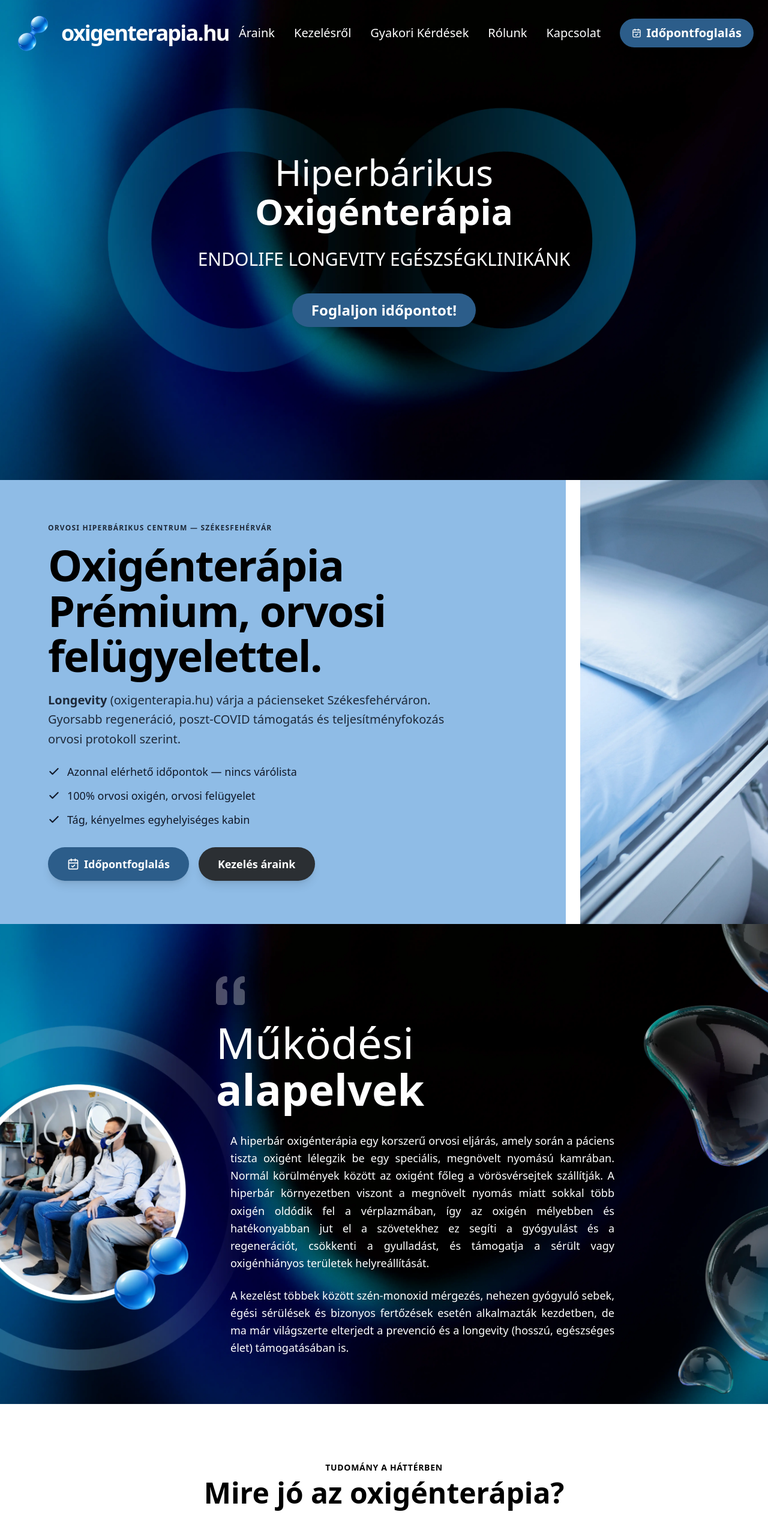
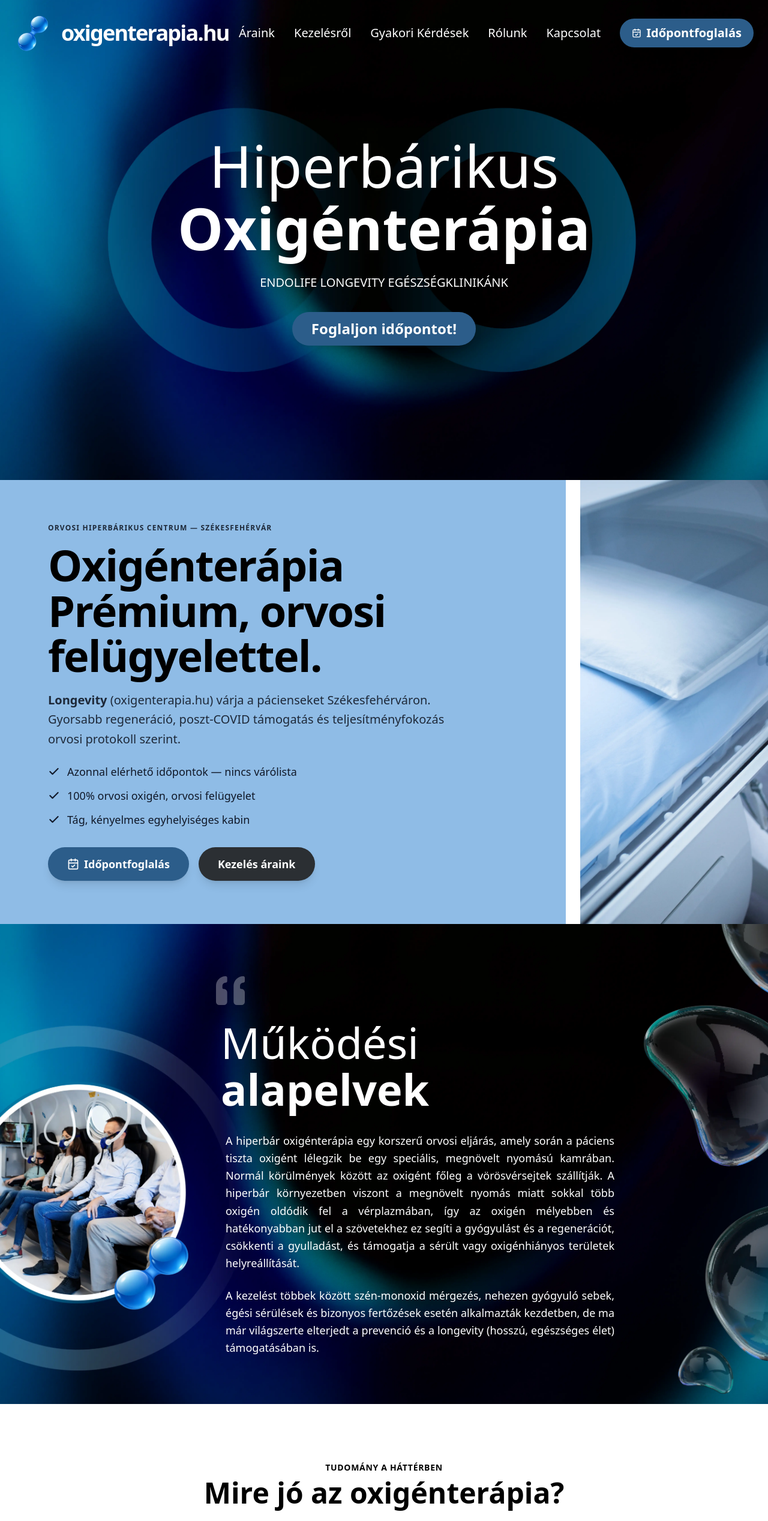
Before and after one commit to szombathrobert/hbot, a Next.js app: page / in a window 1280 px wide. Shown: the top 2535 px of the page at 60% size. Built offline with nearby package versions, Linux system fonts and the light colour scheme.

Commit message:
Fixing hero and functionalpage

```diff
--- a/app/compoenents/sections/FunctionalPage.tsx
+++ b/app/compoenents/sections/FunctionalPage.tsx
@@ -24,12 +24,12 @@ export const FunctionalPage = () => {
                         stroke="none"
                     />
 
-                    <h1 className="text-5xl md:text-6xl lg:text-7xl leading-[1.08] mb-8 text-white text-left md:pl-26">
+                    <h1 className="text-5xl md:text-6xl lg:text-7xl leading-[1.08] mb-8 text-white text-left md:pl-28">
                         Működési
                         <span className="text-white font-bold block md:inline"> alapelvek</span>
                     </h1>
 
-                    <div className="w-full md:pl-32">
+                    <div className="w-full md:pl-30">
                         <p className="text-white text-justify text-lg md:text-lg leading-relaxed mb-6">
                             A hiperbár oxigénterápia egy korszerű orvosi eljárás, amely során a páciens tiszta oxigént lélegzik be egy speciális, megnövelt nyomású kamrában. Normál körülmények között az oxigént főleg a vörösvérsejtek szállítják. A hiperbár környezetben viszont a megnövelt nyomás miatt sokkal több oxigén oldódik fel a vérplazmában, így az oxigén mélyebben és hatékonyabban jut el a szövetekhez ez segíti a gyógyulást és a regenerációt, csökkenti a gyulladást, és támogatja a sérült vagy oxigénhiányos területek helyreállítását.
                         </p>
--- a/app/compoenents/sections/Hero.tsx
+++ b/app/compoenents/sections/Hero.tsx
@@ -8,7 +8,7 @@ export const Hero = ({ city = 'Székesfehérvár' }: { city?: string }) => {
   return (
     <section
       aria-label="Főújdonságok és időpontfoglalás"
-      className="relative w-full h-screen bg-[url('/hero.webp')] bg-cover bg-center bg-no-repeat overflow-hidden flex items-center justify-center"
+      className="relative w-full h-screen bg-[url('/hero.webp')] bg-cover bg-[48%_center] md:bg-center bg-no-repeat overflow-hidden flex items-center justify-center"
     >
       <div className="container mx-auto px-4 md:px-6 relative z-10 text-center">
 
@@ -18,18 +18,18 @@ export const Hero = ({ city = 'Székesfehérvár' }: { city?: string }) => {
           transition={{ duration: 0.6 }}
           className="max-w-3xl mx-auto flex flex-col items-center"
         >
-          <h1 className="text-6xl md:text-6xl lg:text-6xl text-brand-dark leading-[1.08] mb-6 text-white">
+          <h1 className="text-5xl lg:text-8xl text-brand-dark leading-[1.08] mb-6 text-white">
             Hiperbárikus <br />
             <span className="text-white font-extrabold">Oxigénterápia</span>
           </h1>
 
-          <p className="text-3xl text-brand-muted mb-8 leading-relaxed font-medium text-white">
+          <p className="text-sm lg:text-xl text-brand-muted mb-8 leading-relaxed font-medium text-white">
             ENDOLIFE LONGEVITY EGÉSZSÉGKLINIKÁNK
           </p>
 
           <Link
             href={"www.google.com"}
-            className="inline-flex justify-center items-center gap-2 text-white px-10 py-5 sm:px-8 sm:py-3 w-full sm:w-auto rounded-full text-5xl sm:text-2xl font-semibold shadow-lg shadow-brand-primary/20 hover:bg-[#3f73a4] transition-colors duration-300 ease-in-out bg-[#2C5D8A]"
+            className="inline-flex justify-center items-center gap-2 text-white py-2 md:px-8 md:py-3 w-full md:w-auto rounded-full text-lg md:text-2xl font-semibold shadow-lg shadow-brand-primary/20 hover:bg-[#3f73a4] transition-colors duration-300 ease-in-out bg-[#2C5D8A]"
           >
             Foglaljon időpontot!
           </Link>
```
